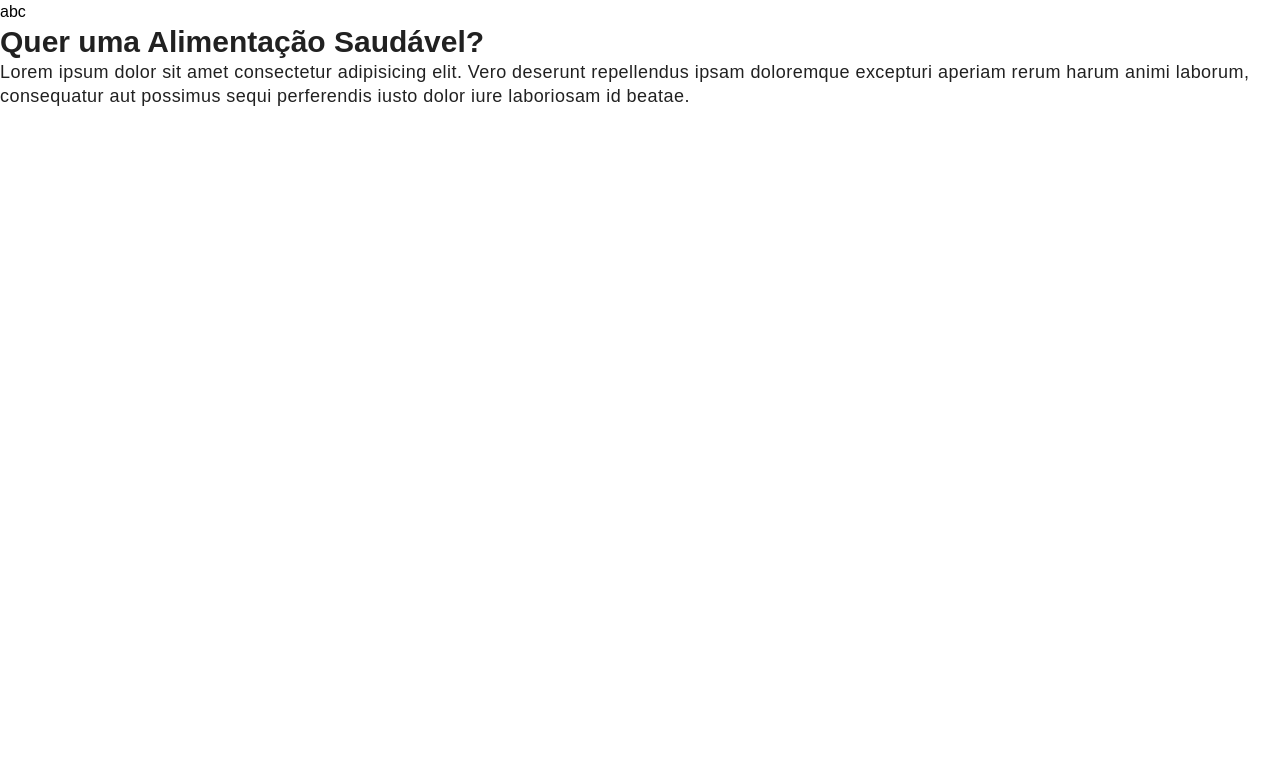
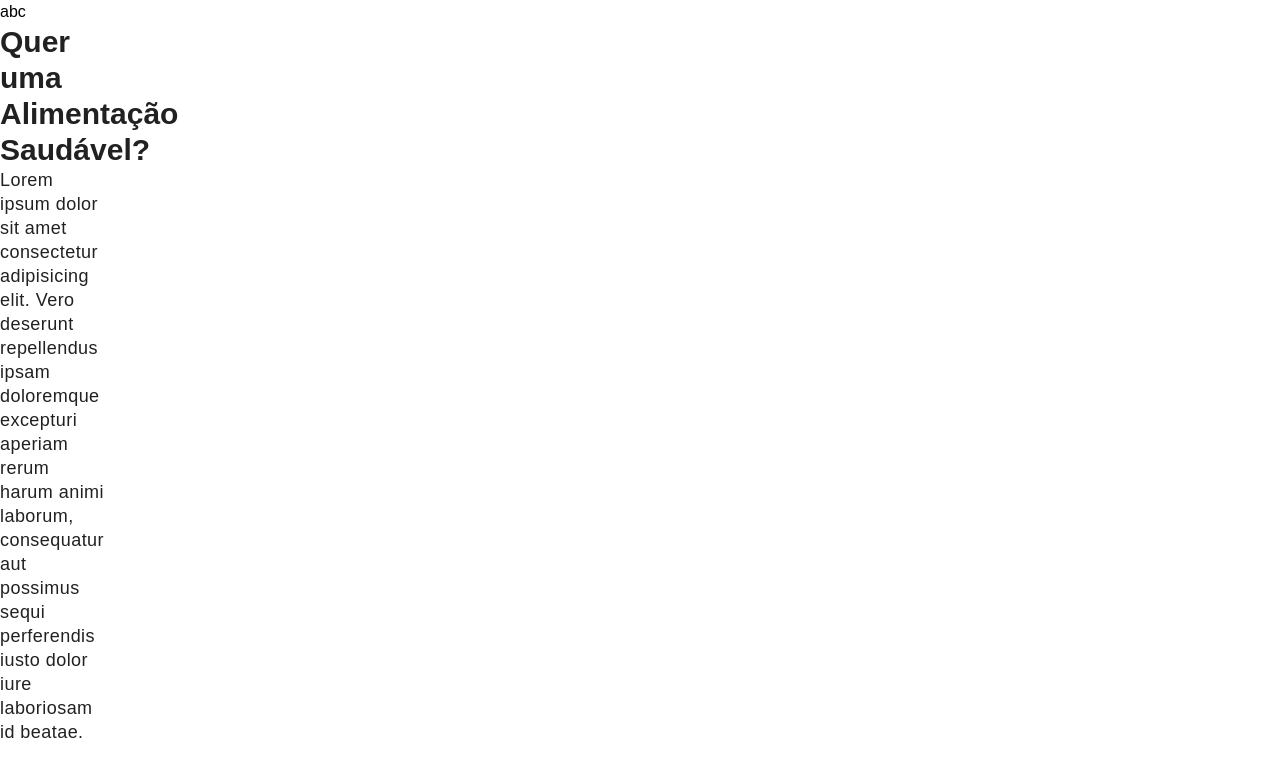
Before and after one commit to Nelson-DevStack/health-site, a Next.js app: page / in a window 1280 px wide. Shown: the top 776 px of the page. Built offline with nearby package versions, Linux system fonts and the light colour scheme.

Commit message:
grid system

```diff
--- a/src/styles/globals.css
+++ b/src/styles/globals.css
@@ -14,6 +14,16 @@ body {
   margin: 0;
   font-family: -apple-system, BlinkMacSystemFont, Segoe UI, Roboto, Oxygen,
     Ubuntu, Cantarell, Fira Sans, Droid Sans, Helvetica Neue, sans-serif;
+}
+
+/*
+  desktop - 12 columns
+  tablets - 8 columns
+  phones - 4 columns
+*/
+body {
+  display: grid;
+  grid-template-columns: repeat(4, minmax(0, 1fr));
 }
 
 a {
@@ -36,3 +46,16 @@ a {
     background: black;
   }
 } */
+
+
+@media screen and (min-width: 768px) {
+  body {
+    grid-template-columns: repeat(8, minmax(0, 1fr));
+  }
+}
+
+@media screen and (min-width: 1024px) {
+  body {
+    grid-template-columns: repeat(12, minmax(0, 1fr));
+  }
+}
```
